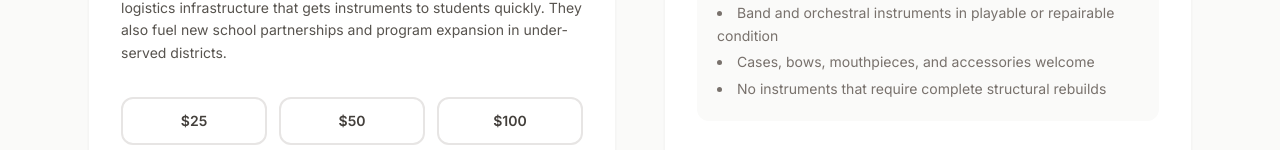
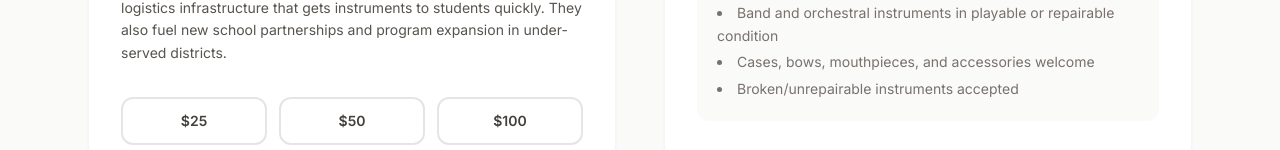
Before and after one commit to EvanLowther/south-florida-art, a React (Vite) app: page / in a window 1280 px wide. Both pictures are taken after a click on the button "Donate an Instrument". Shown: the part 582-732 px from the top of the page. Built offline with nearby package versions, Linux system fonts and the light colour scheme; no server answers.

Commit message:
Update donation guidelines text

```diff
--- a/src/pages/Donate.tsx
+++ b/src/pages/Donate.tsx
@@ -274,7 +274,7 @@ export default function Donate() {
               <ul className="list-disc list-inside space-y-1 text-stone-500">
                 <li>Band and orchestral instruments in playable or repairable condition</li>
                 <li>Cases, bows, mouthpieces, and accessories welcome</li>
-                <li>No instruments that require complete structural rebuilds</li>
+                <li>Broken/unrepairable instruments accepted</li>
               </ul>
 
             </div>
```
